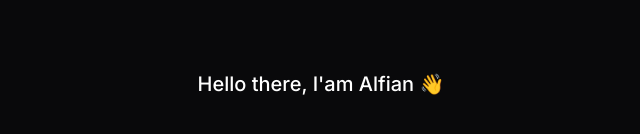
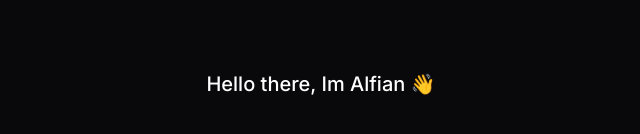
Before and after one commit to alfianvx/portofolio-website, a Next.js app: page / in a window 1280 px wide. Shown: the part 316-450 px from the top of the page, without its empty margins (319-959 px from the left). Built offline with nearby package versions, Linux system fonts and the light colour scheme.

Commit message:
say hello

```diff
--- a/src/app/page.tsx
+++ b/src/app/page.tsx
@@ -1,7 +1,7 @@
 export default function Home() {
   return (
     <main className="min-h-screen flex justify-center items-center">
-      <h1 className="font-medium text-xl text-white">Hello there, I'am Alfian 👋</h1>
+      <h1 className="font-medium text-xl text-white">Hello there, Im Alfian 👋</h1>
       <h1></h1>
     </main>
   )
```
